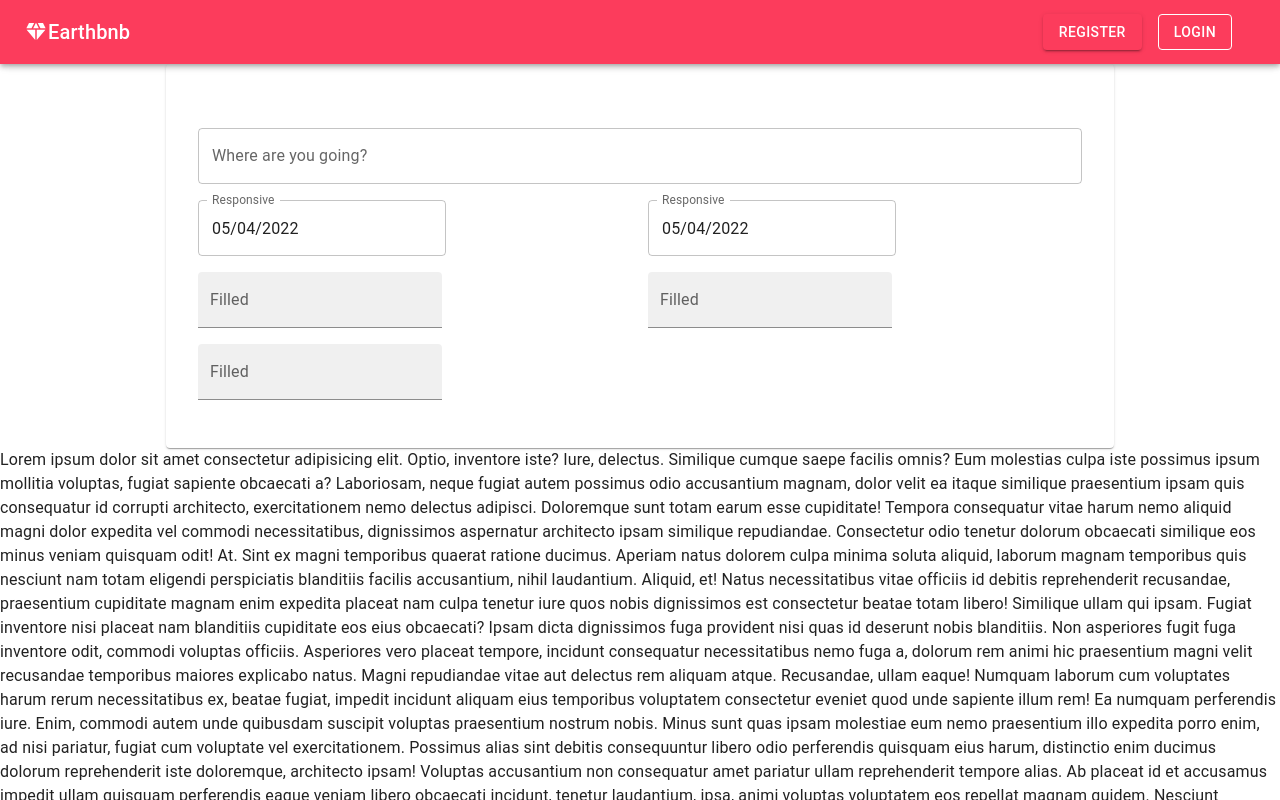
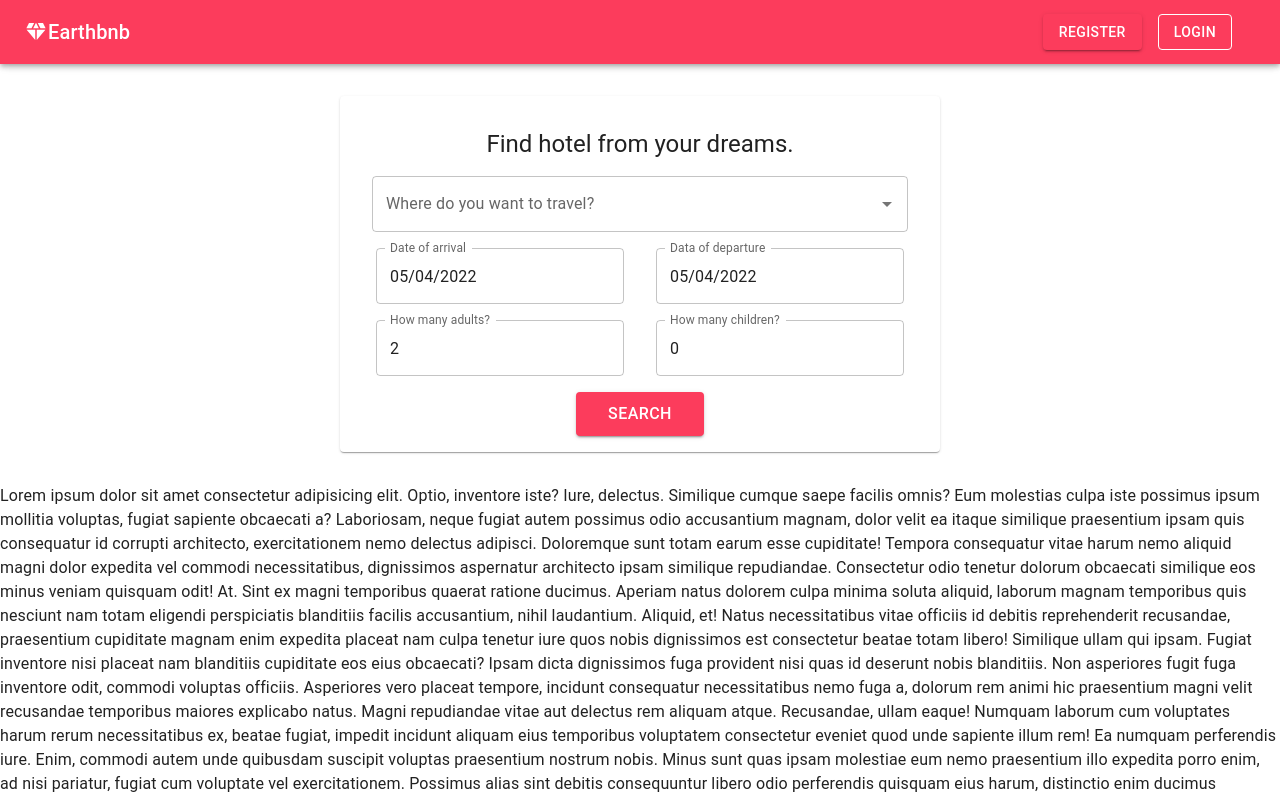
Before and after one commit to Artuyees/airbnb-project, a Next.js app: page / in a window 1280 px wide. Shown: the top 800 px of the page. Built offline with nearby package versions, Linux system fonts and the light colour scheme.

Commit message:
Created Home Page Form

```diff
--- a/Components/Form/index.tsx
+++ b/Components/Form/index.tsx
@@ -1,47 +1,79 @@
-import { Box, Grid, Paper, TextField } from "@mui/material";
+import {
+  Autocomplete,
+  Button,
+  Grid,
+  Paper,
+  TextField,
+  Typography,
+} from "@mui/material";
 import { DatePicker } from "@mui/x-date-pickers";
-import React from "react";
+import React, { useEffect } from "react";
 
 const Form = () => {
   const [value, setValue] = React.useState<Date | null>(new Date());
   const [secondValue, setSecondValue] = React.useState<Date | null>(new Date());
+  const [cities, setCities] = React.useState<any>([]);
+  useEffect(() => {
+    const fetchData = async () => {
+      const result = await fetch("/api/cities");
+      const data = await result.json();
+      setCities(data);
+    };
+    fetchData().catch(console.error);
+  }, []);
   return (
     <Paper
       sx={{
-        display: "flex",
-        flexDirection: "column",
-        alignItems: "center",
-        padding: "2rem",
+        paddingX: "2rem",
+        paddingTop: "2rem",
+        paddingBottom: "1rem",
+        marginY: "2rem",
+        maxWidth: "sm",
       }}
     >
-      <Grid container my={2} spacing={2} maxWidth="md">
-        <Grid item xs={12} md={12}>
-          <TextField
-            id="outlined-basic"
-            label="Where are you going?"
-            variant="outlined"
-            fullWidth
+      <Grid
+        container
+        rowSpacing={2}
+        columns={2}
+        columnSpacing={{ xs: 1, sm: 2, md: 3 }}
+      >
+        <Grid item xs={2} md={2} textAlign="center">
+          <Typography textAlign="center" variant="h5">
+            Find hotel from your dreams.{" "}
+          </Typography>
+        </Grid>
+        <Grid item xs={2} md={2} textAlign="center">
+          <Autocomplete
+            disablePortal
+            id="combo-box-demo"
+            options={cities}
+            sx={{ minWidth: 300 }}
+            renderInput={(params) => (
+              <TextField {...params} label="Where do you want to travel?" />
+            )}
           />
         </Grid>
-        <Grid item xs={12} md={6}>
+        <Grid item xs={2} md={1} textAlign="center">
           <DatePicker
-            disableFuture
-            label="Responsive"
-            openTo="year"
-            views={["year", "month", "day"]}
+            disablePast
+            label="Date of arrival"
+            openTo="day"
+            maxDate={secondValue}
+            views={["day", "month", "year"]}
             value={value}
             onChange={(newValue) => {
               setValue(newValue);
+              console.log(newValue);
             }}
             renderInput={(params) => <TextField {...params} />}
           />
         </Grid>
-        <Grid item xs={12} md={6}>
+        <Grid item xs={2} md={1} textAlign="center">
           <DatePicker
-            disableFuture
-            label="Responsive"
-            openTo="year"
-            views={["year", "month", "day"]}
+            disablePast
+            label="Data of departure"
+            openTo="day"
+            views={["day", "month", "year"]}
             value={secondValue}
             onChange={(newSecondValue) => {
               setSecondValue(newSecondValue);
@@ -49,14 +81,29 @@ const Form = () => {
             renderInput={(params) => <TextField {...params} />}
           />
         </Grid>
-        <Grid item xs={12} md={6}>
-          <TextField id="filled-basic" label="Filled" variant="filled" />
+        <Grid item xs={2} md={1} textAlign="center">
+          <TextField
+            id="outlined-basic"
+            label="How many adults?"
+            defaultValue={2}
+            variant="outlined"
+          />
         </Grid>
-        <Grid item xs={12} md={6}>
-          <TextField id="filled-basic" label="Filled" variant="filled" />
+        <Grid item xs={2} md={1} textAlign="center">
+          <TextField
+            id="outlined-basic"
+            label="How many children?"
+            defaultValue={0}
+            variant="outlined"
+          />
         </Grid>
-        <Grid item xs={12} md={12}>
-          <TextField id="filled-basic" label="Filled" variant="filled" />
+        <Grid item xs={2} md={2} textAlign="center" justifyContent="center">
+          <Button
+            sx={{ paddingX: 4, paddingY: 1, fontSize: "1rem" }}
+            variant="contained"
+          >
+            Search
+          </Button>
         </Grid>
       </Grid>
     </Paper>
--- a/Components/Navigation/DesktopNav/index.tsx
+++ b/Components/Navigation/DesktopNav/index.tsx
@@ -44,7 +44,7 @@ const DesktopNav = () => {
                 "&:hover": {
                   color: "secondary.contrastText",
                   borderColor: "secondary.contrastText",
-                  backgroundColor: "secondary.main",
+                  backgroundColor: "primary.main.",
                 },
               }}
               variant="outlined"
--- /dev/null
+++ b/pages/api/cities/index.ts
@@ -0,0 +1,25 @@
+// Next.js API route support: https://nextjs.org/docs/api-routes/introduction
+import type { NextApiRequest, NextApiResponse } from "next";
+
+export type Data = string[];
+
+const cities = [
+  "New York",
+  "London",
+  "Paris",
+  "Tokyo",
+  "Seoul",
+  "Beijing",
+  "Shanghai",
+  "Warsaw",
+  "Lodz",
+  "Gdansk",
+];
+
+export default function handler(
+  req: NextApiRequest,
+  res: NextApiResponse<Data>
+) {
+  res.status(200).json(cities);
+  console.log(cities);
+}
```
